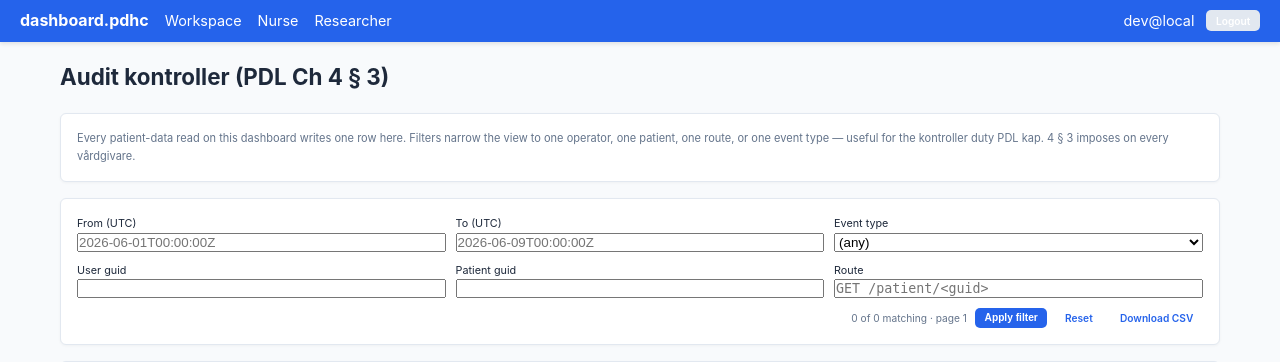
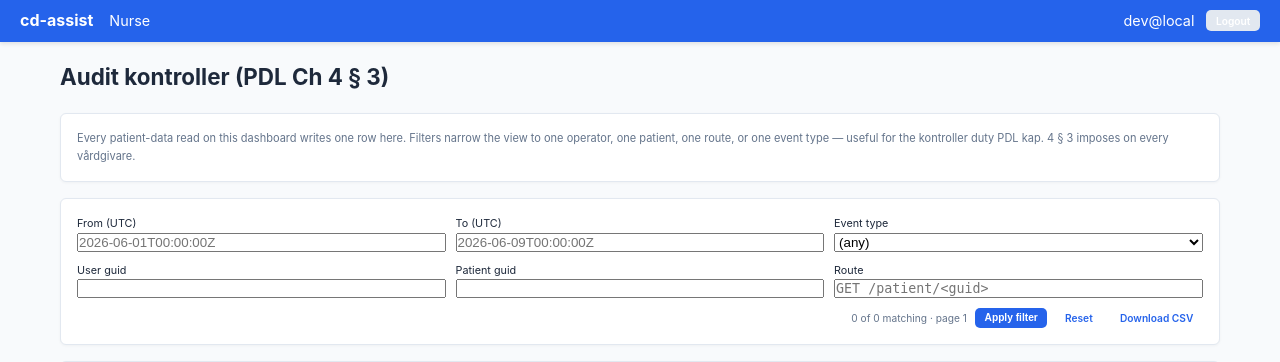
Before and after one commit to profingvar/dashboard.pdhc, a Flask app: page /admin/audit in a window 1280 px wide. Shown: the top 362 px of the page. Run offline with Flask 3, Linux system fonts and the light colour scheme; data that the repository does not hold is empty.

Commit message:
cd-assist rebrand + nurse-page gate: /nurse+/workspace care-delivery; base.html -> cd-assist
- auth.py: add /nurse + /workspace to _is_clinical_path so a pure care-delivery
  nurse (no analysis phase) can open the nurse workspace PAGE, not just the API.
- base.html: user-facing rebrand to cd-assist (title/brand/h1); drop the dead
  Researcher nav link (route removed in #543). /healthz service string kept as
  dashboard.pdhc (infra/monitoring identity, low-friction rebrand).
- tests: care-only user now reaches the nurse workspace. Suite 167 passed.

Co-Authored-By: Claude Opus 4.8 <noreply@anthropic.com>

```diff
--- a/app/auth.py
+++ b/app/auth.py
@@ -128,6 +128,12 @@ def _is_clinical_path(path: str) -> bool:
         # care relationship reaches them without the 'analysis' phase; the
         # reads are care-unit-scoped + spärr-filtered per patient (nurse.py).
         or path.startswith("/api/nurse/")
+        # #543/#546: cd-assist is a care-delivery-only service now (the group
+        # engine moved to analyse.pdhc). The nurse workspace PAGE + its
+        # /workspace entry are care-delivery too, matching the /api/nurse data,
+        # so a pure care-delivery nurse can actually open the UI.
+        or path == "/workspace"
+        or path.startswith("/nurse")
     )
 
 
--- a/app/templates/base.html
+++ b/app/templates/base.html
@@ -3,7 +3,7 @@
 <head>
 <meta charset="utf-8">
 <meta name="viewport" content="width=device-width, initial-scale=1">
-<title>{% block title %}dashboard.pdhc{% endblock %}</title>
+<title>{% block title %}cd-assist{% endblock %}</title>
 <link rel="stylesheet" href="{{ url_for('static', filename='css/pdhc.css') }}">
 <style>
   main { max-width: 1200px; margin: 0 auto; padding: 1.25rem 1.25rem 2.5rem; }
@@ -18,10 +18,8 @@
 </head>
 <body>
 <nav style="display:flex;align-items:center;gap:1rem;">
-  <a href="{{ url_for('views.landing') }}" style="color:white;font-weight:700;font-size:1rem;">dashboard.pdhc</a>
-  <a href="/workspace" style="color:white;font-size:0.9rem;{% if request.path == '/workspace' %}text-decoration:underline;{% endif %}">Workspace</a>
-  <a href="/nurse" style="color:white;font-size:0.9rem;{% if request.path.startswith('/nurse') %}text-decoration:underline;{% endif %}">Nurse</a>
-  <a href="/researcher" style="color:white;font-size:0.9rem;{% if request.path.startswith('/researcher') %}text-decoration:underline;{% endif %}">Researcher</a>
+  <a href="{{ url_for('views.landing') }}" style="color:white;font-weight:700;font-size:1rem;">cd-assist</a>
+  <a href="/nurse" style="color:white;font-size:0.9rem;{% if request.path.startswith('/nurse') or request.path == '/workspace' %}text-decoration:underline;{% endif %}">Nurse</a>
   <div style="margin-left:auto;display:flex;align-items:center;gap:0.75rem;">
     {% if g.current_user %}
       <span style="color:white;font-size:0.9rem;">{{ g.current_user.username }}</span>
@@ -40,7 +38,7 @@
 {% endwith %}
 <main>
   <div class="page-header">
-    <h1>{% block h1 %}Dashboard{% endblock %}</h1>
+    <h1>{% block h1 %}cd-assist{% endblock %}</h1>
   </div>
   {% block content %}{% endblock %}
 </main>
```
Also changed, not shown: app/tests/test_care_access_auth.py (+11 -6 lines), changed_files.md (+3 -0 lines).
